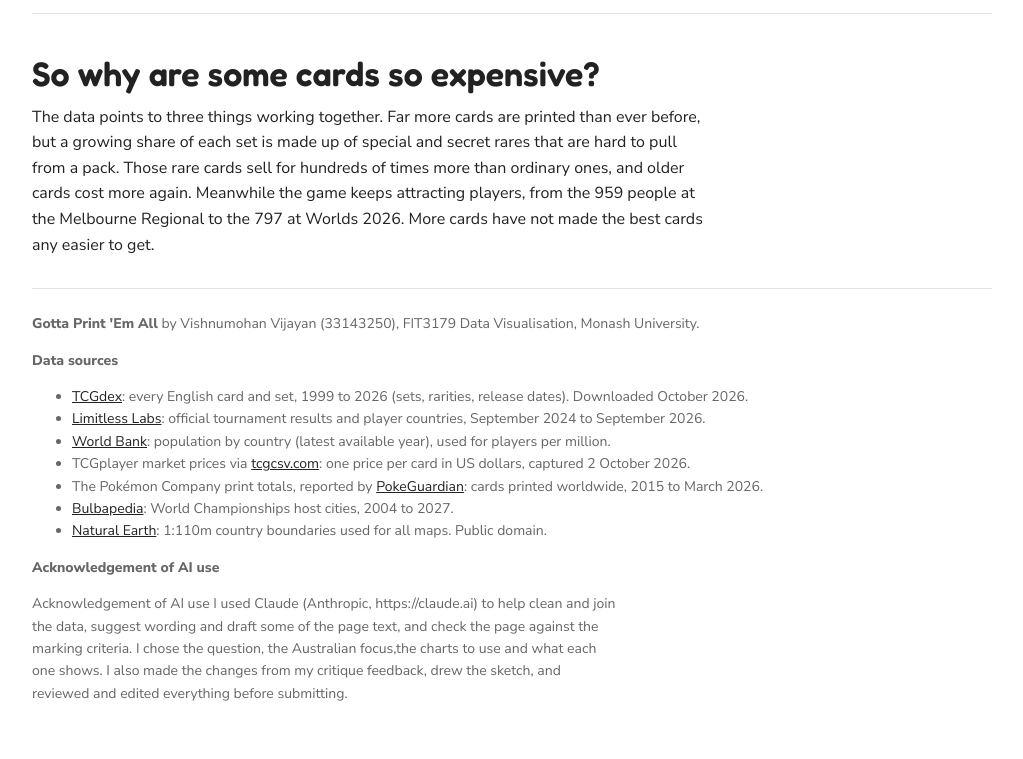
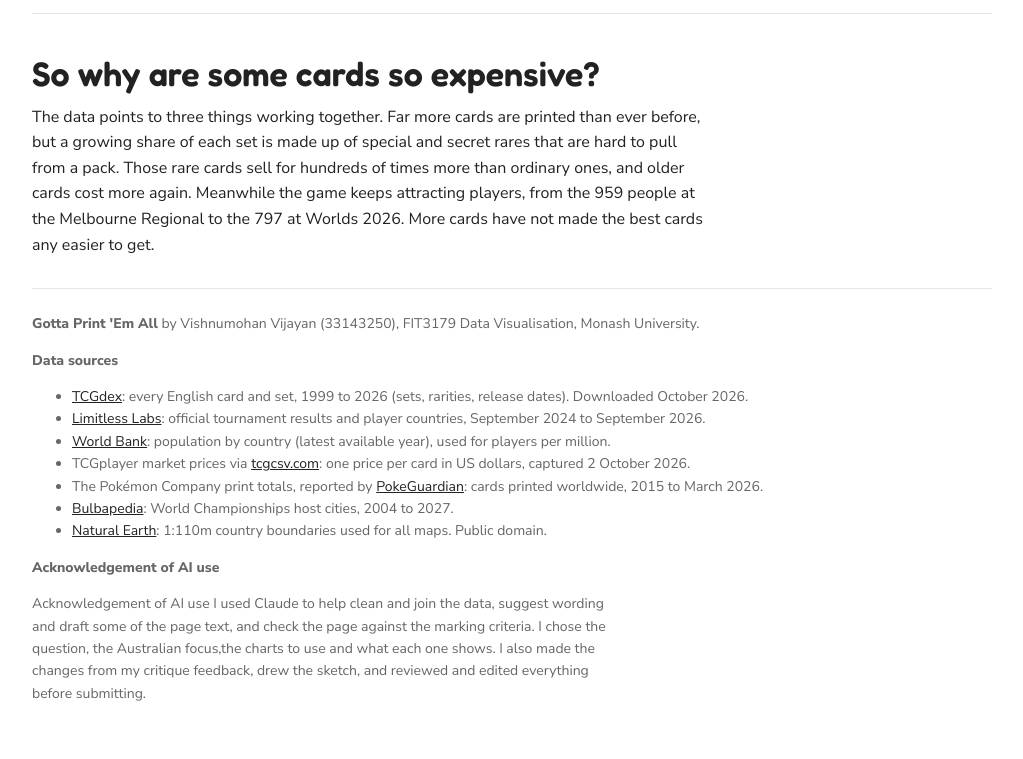
Before and after one commit to Swishnu/DV2, a plain HTML site: page index.html in a window 1280 px wide. Shown: the part 2449-3208 px from the top of the page, without its empty margins (128-1151 px from the left). Drawn offline with nearby package versions, Linux system fonts and the light colour scheme; a script that the page names is missing.

Commit message:
Remove specific mention of 'Anthropic' in AI acknowledgment

```diff
--- a/index.html
+++ b/index.html
@@ -181,7 +181,7 @@
         </ul>
         <p><b>Acknowledgement of AI use</b></p>
         <p>Acknowledgement of AI use
-I used Claude (Anthropic, https://claude.ai) to help clean and join the data, suggest wording and draft some of the page text, and check the page against the marking criteria. I chose the question, the Australian focus,the charts to use and what each one shows. I also made the changes from my critique feedback, drew the sketch, and reviewed and edited everything before submitting.
+I used Claude to help clean and join the data, suggest wording and draft some of the page text, and check the page against the marking criteria. I chose the question, the Australian focus,the charts to use and what each one shows. I also made the changes from my critique feedback, drew the sketch, and reviewed and edited everything before submitting.
 </p>
       </div>
     </footer>
```
